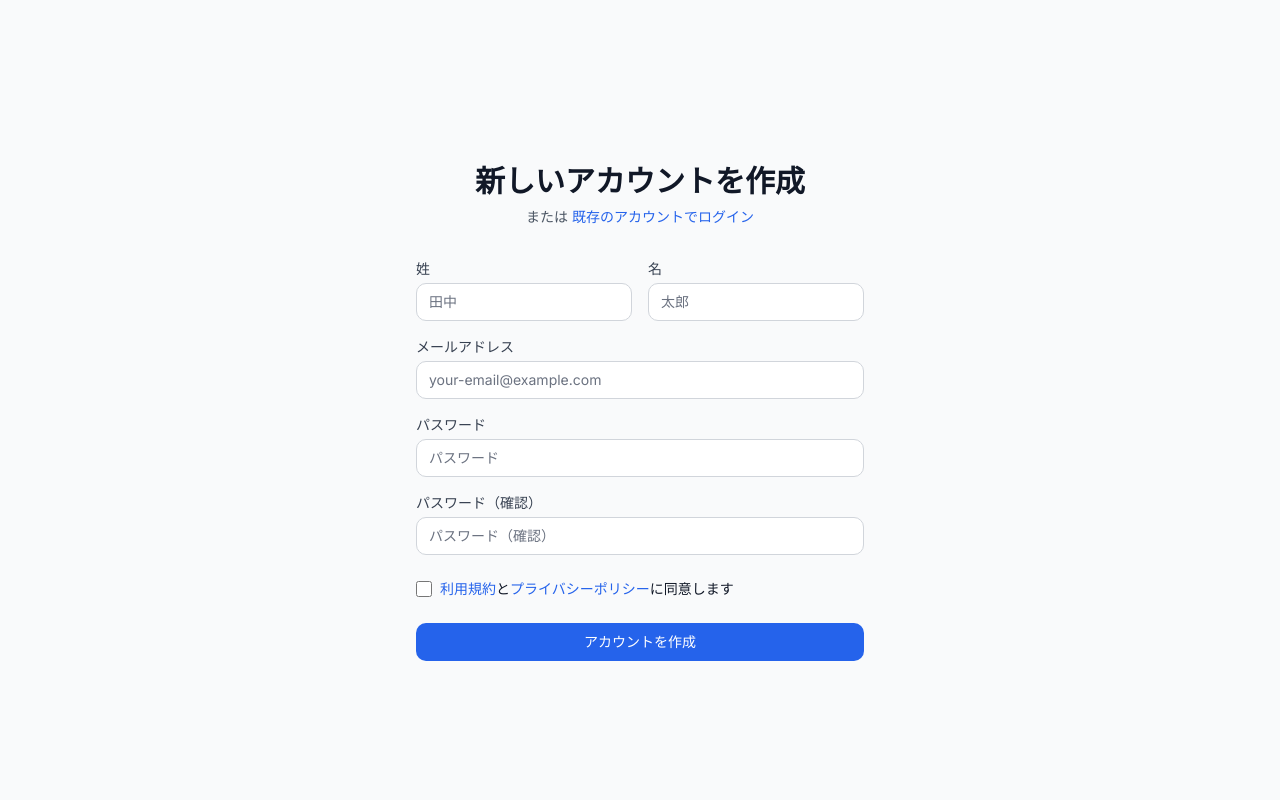
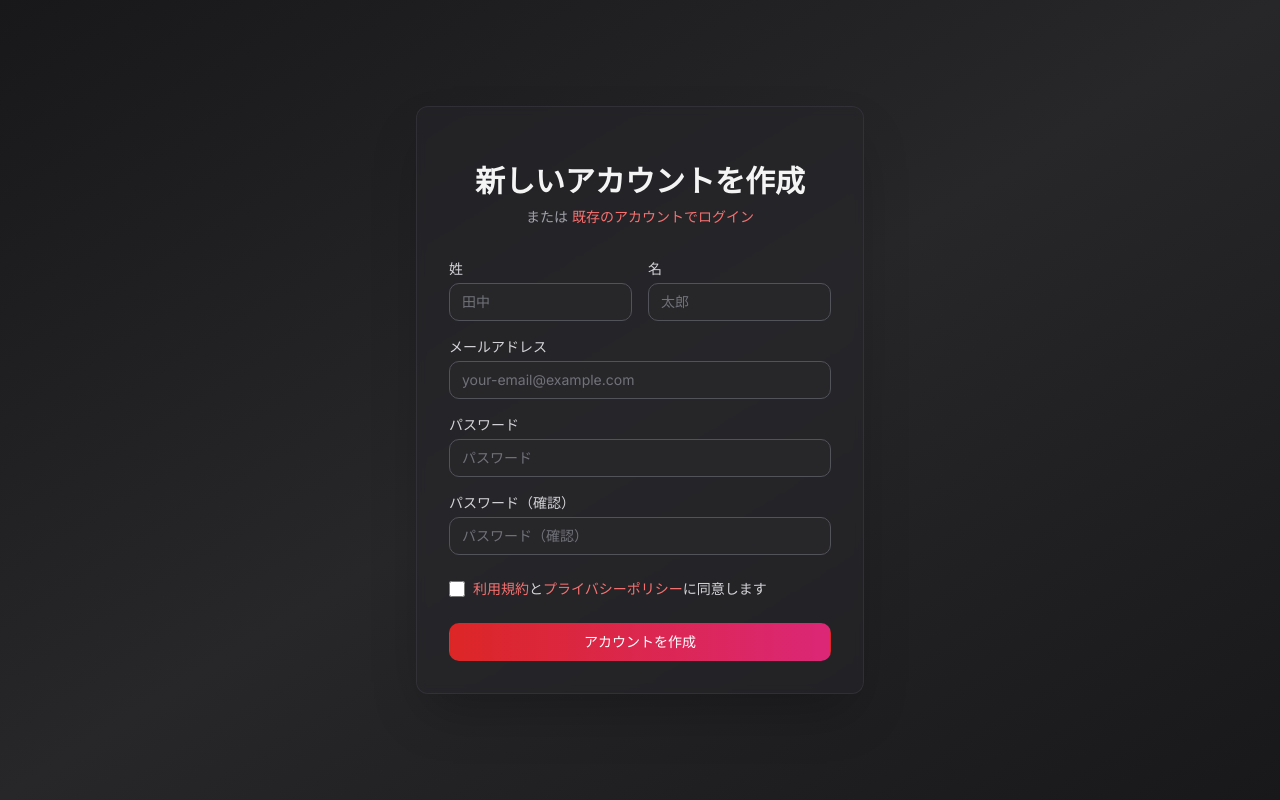
Before and after one commit to kyoya-oga/enterprise-ec-demo, a Next.js app: page /en/register in a window 1280 px wide. Built offline with nearby package versions, Linux system fonts and the light colour scheme.

Commit message:
登録ページの見た目を整える

```diff
--- a/src/app/[locale]/(auth)/layout.tsx
+++ b/src/app/[locale]/(auth)/layout.tsx
@@ -4,7 +4,7 @@ export default function AuthLayout({
   children: React.ReactNode
 }) {
   return (
-    <div className="min-h-screen bg-gray-50 flex items-center justify-center py-12 px-4 sm:px-6 lg:px-8">
+    <div className="min-h-screen bg-gradient-to-br from-zinc-900 via-zinc-800 to-zinc-900 flex items-center justify-center py-12 px-4 sm:px-6 lg:px-8">
       <div className="max-w-md w-full space-y-8">
         {children}
       </div>
--- a/src/app/[locale]/(auth)/register/page.tsx
+++ b/src/app/[locale]/(auth)/register/page.tsx
@@ -2,14 +2,15 @@ import Link from 'next/link'
 
 export default function RegisterPage({ params: { locale } }: { params: { locale: string } }) {
   return (
+    <div className="bg-zinc-800/50 backdrop-blur-sm p-8 rounded-lg border border-zinc-700/50 shadow-2xl">
       <div>
         <div>
-        <h2 className="mt-6 text-center text-3xl font-extrabold text-gray-900">
+          <h2 className="mt-6 text-center text-3xl font-extrabold text-zinc-100">
             新しいアカウントを作成
           </h2>
-        <p className="mt-2 text-center text-sm text-gray-600">
+          <p className="mt-2 text-center text-sm text-zinc-400">
             または{' '}
-          <Link href={`/${locale}/login`} className="font-medium text-blue-600 hover:text-blue-500">
+            <Link href={`/${locale}/login`} className="font-medium text-red-400 hover:text-red-300">
               既存のアカウントでログイン
             </Link>
           </p>
@@ -18,7 +19,7 @@ export default function RegisterPage({ params: { locale } }: { params: { locale:
           <div className="space-y-4">
             <div className="grid grid-cols-2 gap-4">
               <div>
-              <label htmlFor="firstName" className="block text-sm font-medium text-gray-700">
+                <label htmlFor="firstName" className="block text-sm font-medium text-zinc-300">
                   姓
                 </label>
                 <input
@@ -26,12 +27,12 @@ export default function RegisterPage({ params: { locale } }: { params: { locale:
                   name="firstName"
                   type="text"
                   required
-                className="mt-1 appearance-none relative block w-full px-3 py-2 border border-gray-300 placeholder-gray-500 text-gray-900 rounded-md focus:outline-none focus:ring-blue-500 focus:border-blue-500 sm:text-sm"
+                  className="mt-1 appearance-none relative block w-full px-3 py-2 border border-zinc-600 bg-zinc-800 placeholder-zinc-500 text-zinc-100 rounded-md focus:outline-none focus:ring-red-500 focus:border-red-500 sm:text-sm"
                   placeholder="田中"
                 />
               </div>
               <div>
-              <label htmlFor="lastName" className="block text-sm font-medium text-gray-700">
+                <label htmlFor="lastName" className="block text-sm font-medium text-zinc-300">
                   名
                 </label>
                 <input
@@ -39,14 +40,14 @@ export default function RegisterPage({ params: { locale } }: { params: { locale:
                   name="lastName"
                   type="text"
                   required
-                className="mt-1 appearance-none relative block w-full px-3 py-2 border border-gray-300 placeholder-gray-500 text-gray-900 rounded-md focus:outline-none focus:ring-blue-500 focus:border-blue-500 sm:text-sm"
+                  className="mt-1 appearance-none relative block w-full px-3 py-2 border border-zinc-600 bg-zinc-800 placeholder-zinc-500 text-zinc-100 rounded-md focus:outline-none focus:ring-red-500 focus:border-red-500 sm:text-sm"
                   placeholder="太郎"
                 />
               </div>
             </div>
 
             <div>
-            <label htmlFor="email" className="block text-sm font-medium text-gray-700">
+              <label htmlFor="email" className="block text-sm font-medium text-zinc-300">
                 メールアドレス
               </label>
               <input
@@ -54,13 +55,13 @@ export default function RegisterPage({ params: { locale } }: { params: { locale:
                 name="email"
                 type="email"
                 required
-              className="mt-1 appearance-none relative block w-full px-3 py-2 border border-gray-300 placeholder-gray-500 text-gray-900 rounded-md focus:outline-none focus:ring-blue-500 focus:border-blue-500 sm:text-sm"
+                className="mt-1 appearance-none relative block w-full px-3 py-2 border border-zinc-600 bg-zinc-800 placeholder-zinc-500 text-zinc-100 rounded-md focus:outline-none focus:ring-red-500 focus:border-red-500 sm:text-sm"
                 placeholder="your-email@example.com"
               />
             </div>
 
             <div>
-            <label htmlFor="password" className="block text-sm font-medium text-gray-700">
+              <label htmlFor="password" className="block text-sm font-medium text-zinc-300">
                 パスワード
               </label>
               <input
@@ -68,13 +69,13 @@ export default function RegisterPage({ params: { locale } }: { params: { locale:
                 name="password"
                 type="password"
                 required
-              className="mt-1 appearance-none relative block w-full px-3 py-2 border border-gray-300 placeholder-gray-500 text-gray-900 rounded-md focus:outline-none focus:ring-blue-500 focus:border-blue-500 sm:text-sm"
+                className="mt-1 appearance-none relative block w-full px-3 py-2 border border-zinc-600 bg-zinc-800 placeholder-zinc-500 text-zinc-100 rounded-md focus:outline-none focus:ring-red-500 focus:border-red-500 sm:text-sm"
                 placeholder="パスワード"
               />
             </div>
 
             <div>
-            <label htmlFor="confirmPassword" className="block text-sm font-medium text-gray-700">
+              <label htmlFor="confirmPassword" className="block text-sm font-medium text-zinc-300">
                 パスワード（確認）
               </label>
               <input
@@ -82,7 +83,7 @@ export default function RegisterPage({ params: { locale } }: { params: { locale:
                 name="confirmPassword"
                 type="password"
                 required
-              className="mt-1 appearance-none relative block w-full px-3 py-2 border border-gray-300 placeholder-gray-500 text-gray-900 rounded-md focus:outline-none focus:ring-blue-500 focus:border-blue-500 sm:text-sm"
+                className="mt-1 appearance-none relative block w-full px-3 py-2 border border-zinc-600 bg-zinc-800 placeholder-zinc-500 text-zinc-100 rounded-md focus:outline-none focus:ring-red-500 focus:border-red-500 sm:text-sm"
                 placeholder="パスワード（確認）"
               />
             </div>
@@ -94,23 +95,24 @@ export default function RegisterPage({ params: { locale } }: { params: { locale:
               name="terms"
               type="checkbox"
               required
-            className="h-4 w-4 text-blue-600 focus:ring-blue-500 border-gray-300 rounded"
+              className="h-4 w-4 text-red-600 focus:ring-red-500 border-zinc-600 bg-zinc-800 rounded"
             />
-          <label htmlFor="terms" className="ml-2 block text-sm text-gray-900">
-            <a href="#" className="text-blue-600 hover:text-blue-500">利用規約</a>と
-            <a href="#" className="text-blue-600 hover:text-blue-500">プライバシーポリシー</a>に同意します
+            <label htmlFor="terms" className="ml-2 block text-sm text-zinc-300">
+              <a href="#" className="text-red-400 hover:text-red-300">利用規約</a>と
+              <a href="#" className="text-red-400 hover:text-red-300">プライバシーポリシー</a>に同意します
             </label>
           </div>
 
           <div>
             <button
               type="submit"
-            className="group relative w-full flex justify-center py-2 px-4 border border-transparent text-sm font-medium rounded-md text-white bg-blue-600 hover:bg-blue-700 focus:outline-none focus:ring-2 focus:ring-offset-2 focus:ring-blue-500"
+              className="group relative w-full flex justify-center py-2 px-4 border border-transparent text-sm font-medium rounded-md text-white bg-gradient-to-r from-red-600 to-pink-600 hover:from-red-700 hover:to-pink-700 focus:outline-none focus:ring-2 focus:ring-offset-2 focus:ring-red-500 focus:ring-offset-zinc-900"
             >
               アカウントを作成
             </button>
           </div>
         </form>
       </div>
+    </div>
   )
 }
```
Lines whose indentation alone changed are shown as unchanged.
